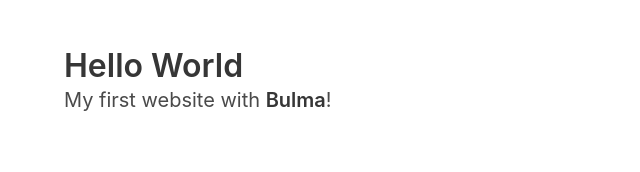
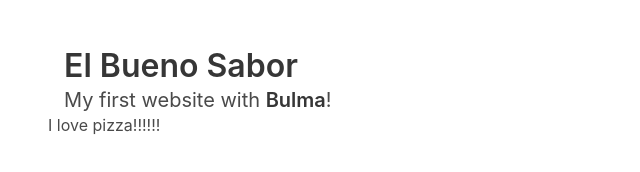
Before and after one commit to ObeeK/el-buen-sabor, a plain HTML site: page index.html in a window 1280 px wide. Shown: the whole page, without its empty margins (0-640 px from the left). Drawn offline with nearby package versions, Linux system fonts and the light colour scheme.

```diff
--- a/index.html
+++ b/index.html
@@ -10,12 +10,19 @@
   <section class="section">
     <div class="container">
       <h1 class="title">
-        Hello World
+        El Bueno Sabor
       </h1>
+
       <p class="subtitle">
         My first website with <strong>Bulma</strong>!
       </p>
     </div>
+    <p>I love pizza!!!!!!</p></p>
+
   </section>
+  <div class="product-card"></div>
+
+
+
   </body>
 </html>
```
